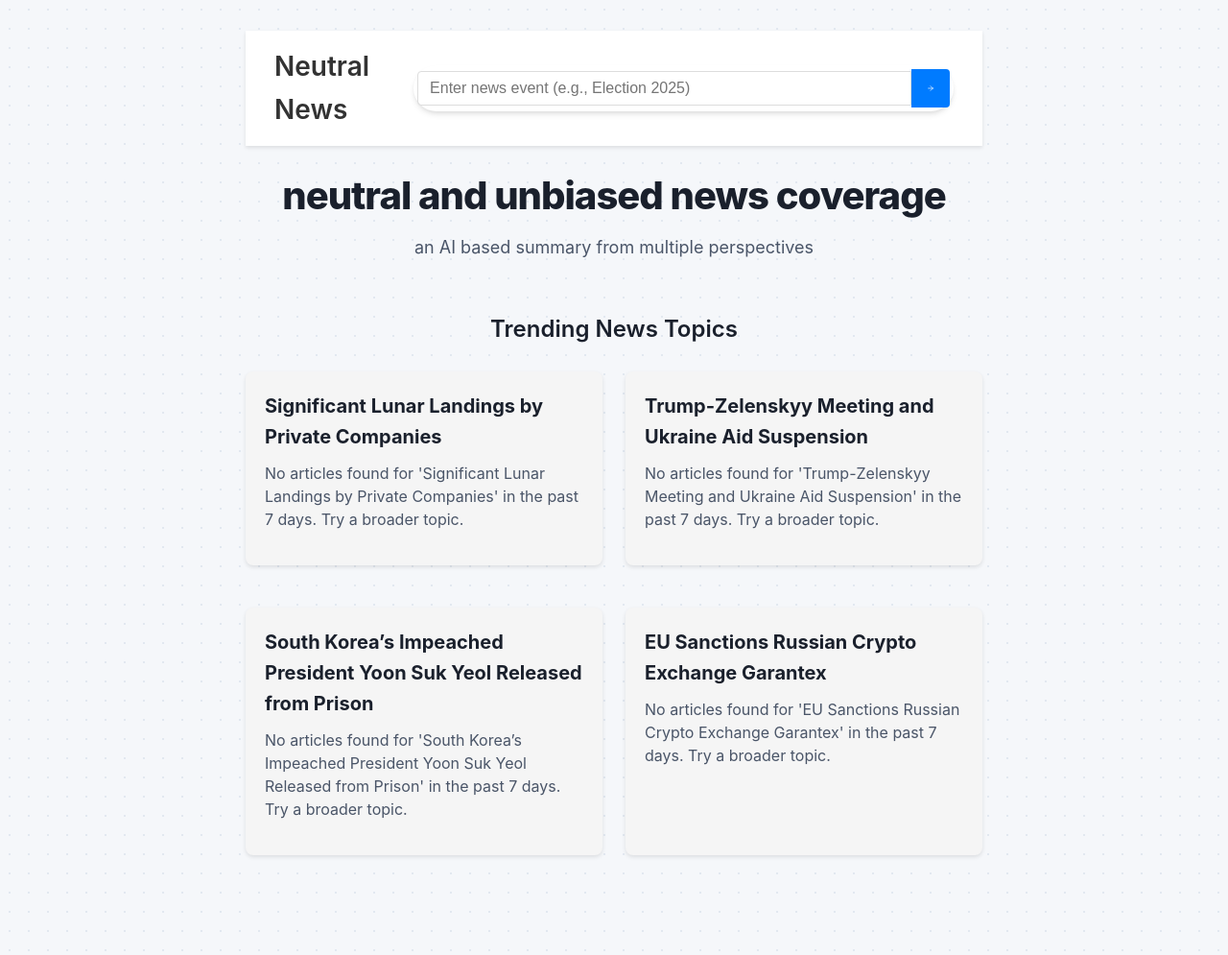
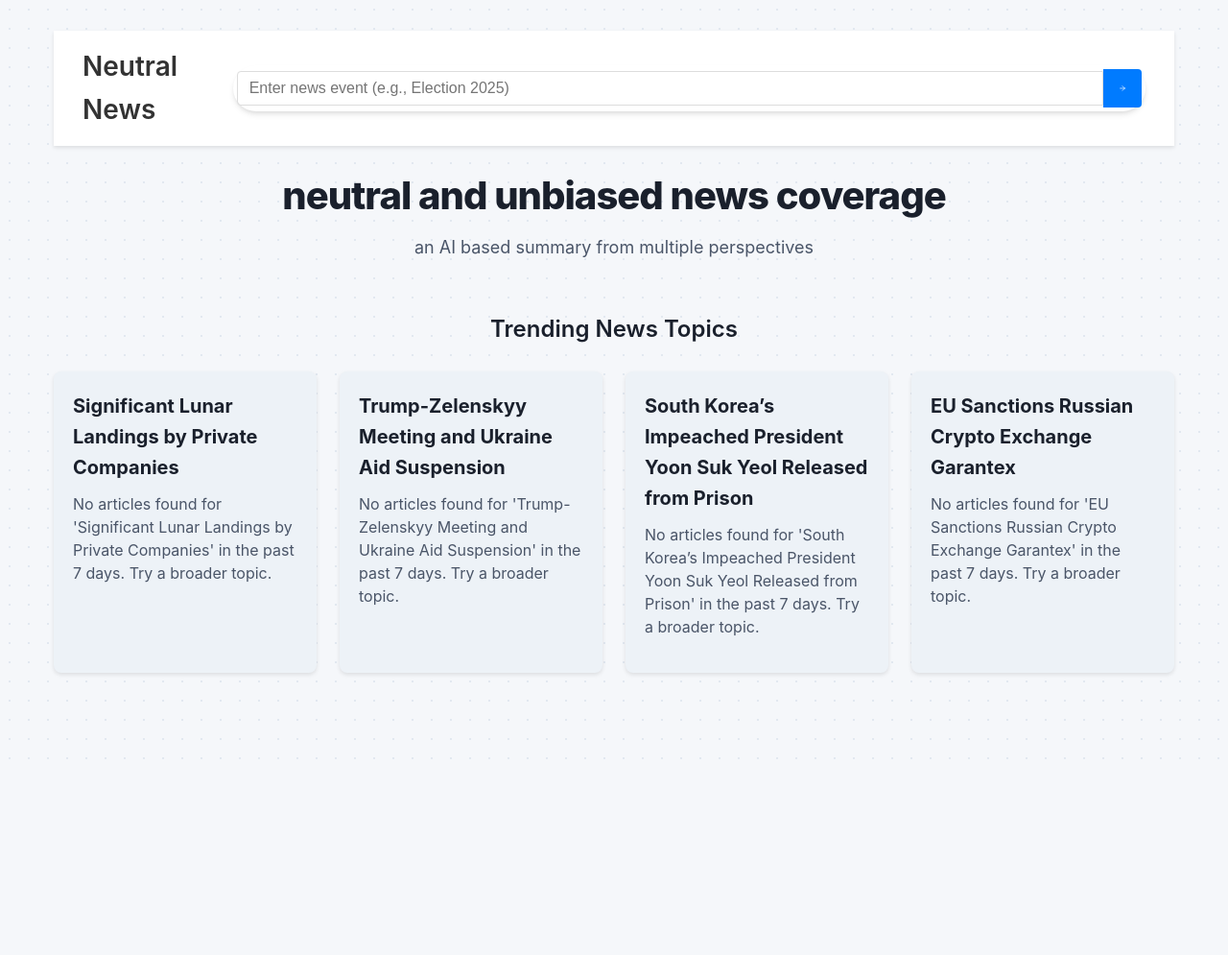
Before and after one commit to MHT-dotcom/neutralnews, a Flask app: page / in a window 1280 px wide. Shown: the whole page at 96% size. After the commit the page ends 791 px from the top, so only its background shows below. Run offline with Flask 3, Linux system fonts and the light colour scheme; data that the repository does not hold is empty.

Commit message:
small visual upgrade

```diff
--- a/static/css/styles.css
+++ b/static/css/styles.css
@@ -62,7 +62,7 @@ body {
 }
 
 .trending-card {
-    background-color: #f5f5f5;
+    background-color: #edf2f7;
     border-radius: 8px;
     padding: 20px;
     margin-bottom: 20px;
@@ -153,12 +153,10 @@ body {
 }
 
 .app-container {
-    max-width: 800px;
+    max-width: 1200px;
     margin: 0 auto;
     padding: 2rem 1rem;
 }
-
-
 
 .branding {
     display: flex;
@@ -770,7 +768,6 @@ body {
     }
 }
 
-
 @media (max-width: 380px) {
     .headline h1 {
         font-size: 1.5rem;
@@ -802,8 +799,6 @@ body {
         flex-basis: 100%;
     }
 }
-
-
 
 .search-bar {
     display: flex;
@@ -850,7 +845,7 @@ body {
     background-color: #0056b3;
 }
 
-/* Ensure content doesn’t overlap with sticky header */
+/* Ensure content doesn't overlap with sticky header */
 .app-container > *:not(.header) {
     padding-top: 20px;
 }
@@ -884,7 +879,6 @@ body {
         max-width: none;
     }
 
-
 #results {
     width: 100%;
     padding: 30px;
```
